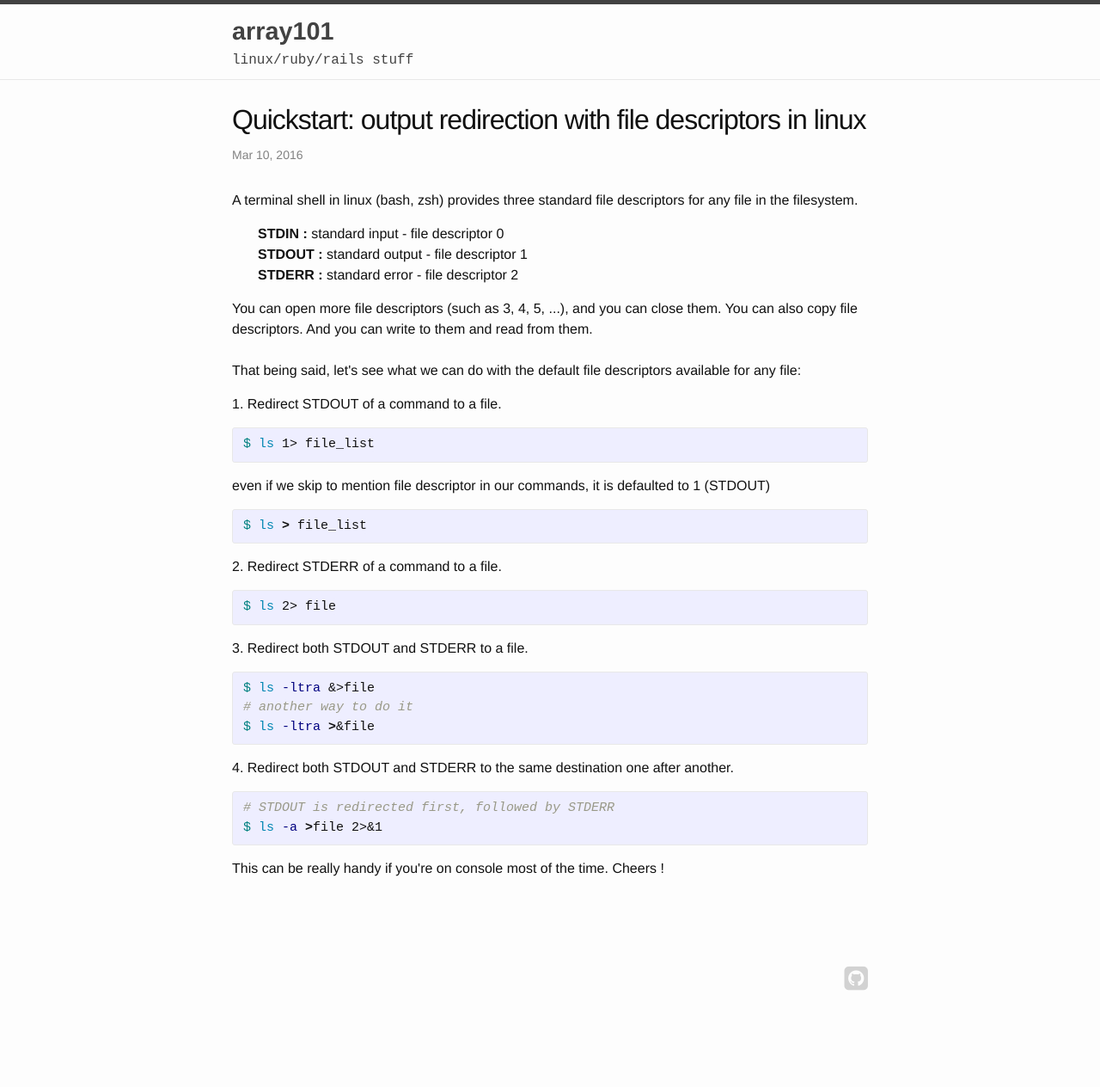
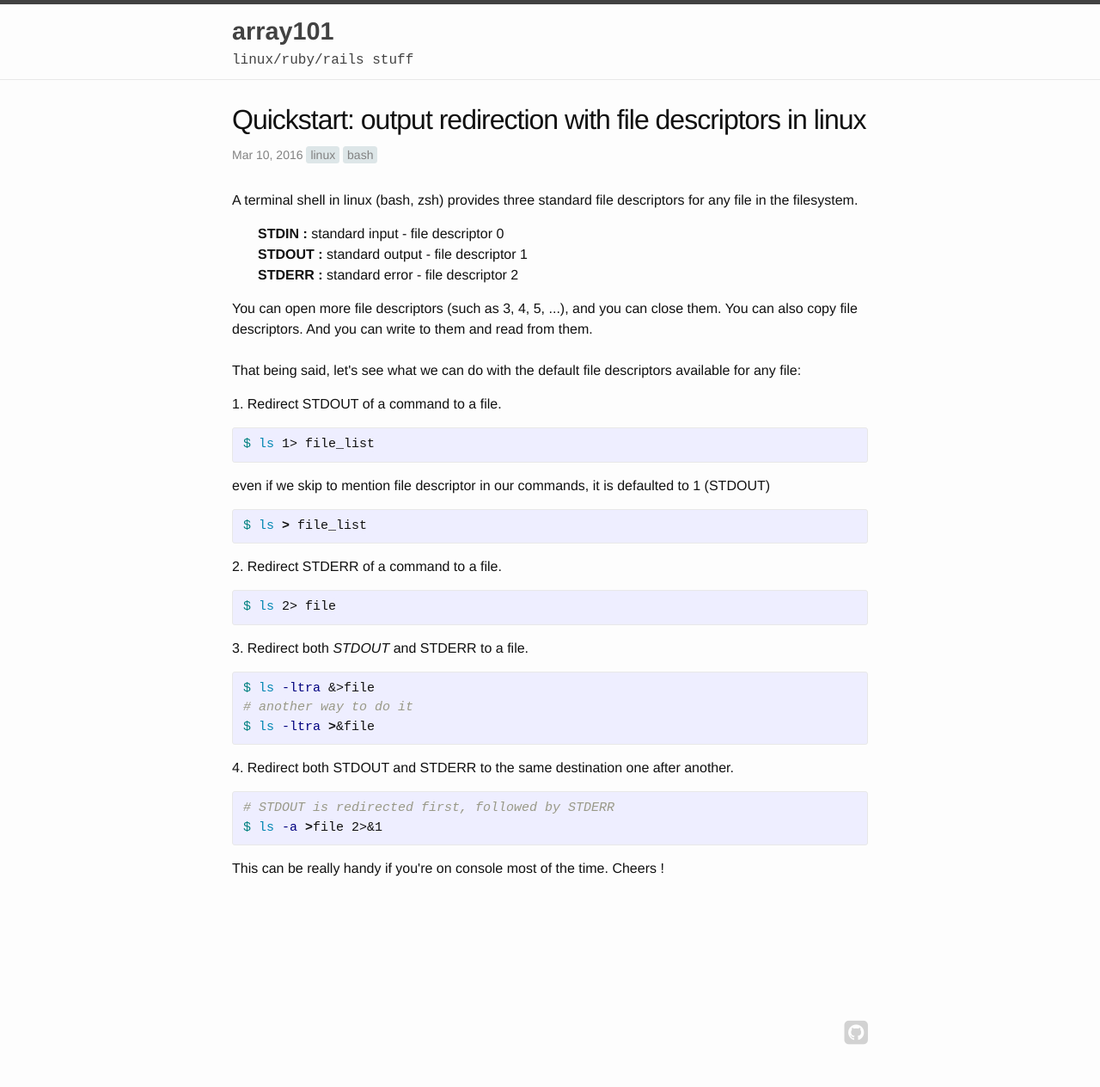
Before and after one commit to sa77/sa77.github.io, a Jekyll site: the page built from _posts/2016-03-10-redirecting-command-output-using-file-descriptors-in-linux.html, in a window 1280 px wide. Shown: the whole page at 86% size. Built offline with Jekyll 4.4.1, drawn with Linux system fonts in a browser that asks for light colours; nearby versions of some CDN libraries; Markdown is read by kramdown in place of the engine named in the settings; comment, search, counter and statistics services are not loaded; before the commit the page ends 1201 px from its top, so only the background shows below that.

Commit message:
disqus integration

```diff
--- a/_config.yml
+++ b/_config.yml
@@ -2,6 +2,7 @@
 title: array101
 email: hello@array101.com
 description: linux/ruby/rails stuff
+permalink: /blog/:year/:title.html
 baseurl: "" # the subpath of your site, e.g. /blog/
 url: "http://array101.github.com" # the base hostname & protocol for your site
 github_username:  array101
--- /dev/null
+++ b/_includes/disqus_integration.html
@@ -0,0 +1,26 @@
+<br/>
+<br/>
+
+<div id="disqus_thread"></div>
+<script>
+
+/**
+ *  RECOMMENDED CONFIGURATION VARIABLES: EDIT AND UNCOMMENT THE SECTION BELOW TO INSERT DYNAMIC VALUES FROM YOUR PLATFORM OR CMS.
+ *  LEARN WHY DEFINING THESE VARIABLES IS IMPORTANT: https://disqus.com/admin/universalcode/#configuration-variables */
+
+// var disqus_config = function () {
+//     this.page.title = "{{ page.title }}";
+//     // Replace PAGE_URL with your page's canonical URL variable
+//     this.page.url = "{{ page.url }}";
+//     // Replace PAGE_IDENTIFIER with your page's unique identifier variable
+//     this.page.identifier = "{{ page.id }}";
+// };
+
+(function() { // DON'T EDIT BELOW THIS LINE
+    var d = document, s = d.createElement('script');
+    s.src = '//array101.disqus.com/embed.js';
+    s.setAttribute('data-timestamp', +new Date());
+    (d.head || d.body).appendChild(s);
+})();
+</script>
+<noscript>Please enable JavaScript to view the <a href="https://disqus.com/?ref_noscript">comments powered by Disqus.</a></noscript>
--- a/_layouts/post.html
+++ b/_layouts/post.html
@@ -6,9 +6,9 @@
   <header class="post-header">
     <h1 class="post-title">{{ page.heading }}</h1>
     <p class="post-meta">{{ page.date | date: "%b %-d, %Y" }}{% if page.author %} • {{ page.author }}{% endif %}{% if page.meta %} • {{ page.meta }}{% endif %}
-<!--     {% for tag in page.tags %}
-    	<span>{{ tag }}</span>
-    {% endfor %} -->
+    {% for tag in page.tags %}
+    	<span class='tag-text'>{{ tag }}</span>
+    {% endfor %}
     </p>
   </header>
 
--- a/_posts/2016-03-10-redirecting-command-output-using-file-descriptors-in-linux.html
+++ b/_posts/2016-03-10-redirecting-command-output-using-file-descriptors-in-linux.html
@@ -46,7 +46,7 @@
 </p>
 	</li>
 
-	<li> 3. Redirect both STDOUT and STDERR to a file.
+	<li> 3. Redirect both <em>STDOUT</em> and STDERR to a file.
 <p>
 {% highlight bash %}
 $ ls -ltra &>file
@@ -67,3 +67,5 @@
 </p>
 
 <p>This can be really handy if you're on console most of the time. Cheers !</p>
+
+{% include disqus_integration.html %}
--- a/_sass/_base.scss
+++ b/_sass/_base.scss
@@ -206,3 +206,15 @@
 				}
 		}
 }
+
+
+.tag-text {
+	display: inline;
+	padding: 2px 5px;
+	line-height: 1;
+	text-align: center;
+	white-space: nowrap;
+	vertical-align: baseline;
+	border-radius: .25em;
+	background-color: #dde6e8;
+}
```
Lines whose indentation alone changed are shown as unchanged.
